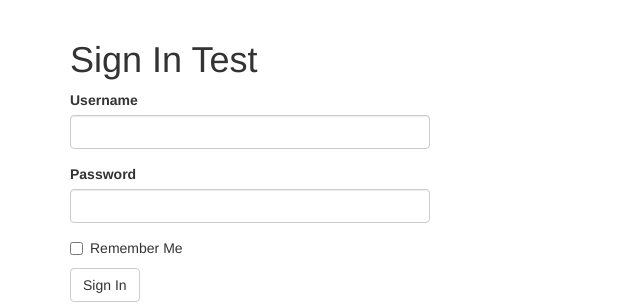
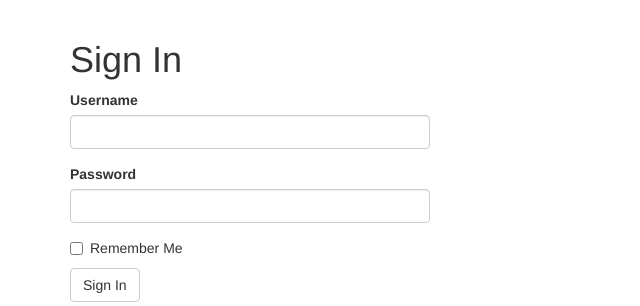
Before and after one commit to miguelgrinberg/microblog, a Flask app: page /auth/login in a window 1280 px wide. Shown: the part 52-358 px from the top of the page, without its empty margins (0-640 px from the left). Run offline with Flask 2, Linux system fonts and the light colour scheme; some libraries are stand-ins or nearby versions.

Commit message:
Update login.html

```diff
--- a/app/templates/auth/login.html
+++ b/app/templates/auth/login.html
@@ -2,7 +2,7 @@
 {% import 'bootstrap/wtf.html' as wtf %}
 
 {% block app_content %}
-    <h1>{{ _('Sign In Test') }}</h1>
+    <h1>{{ _('Sign In') }}</h1>
     <div class="row">
         <div class="col-md-4">
             {{ wtf.quick_form(form) }}
```
